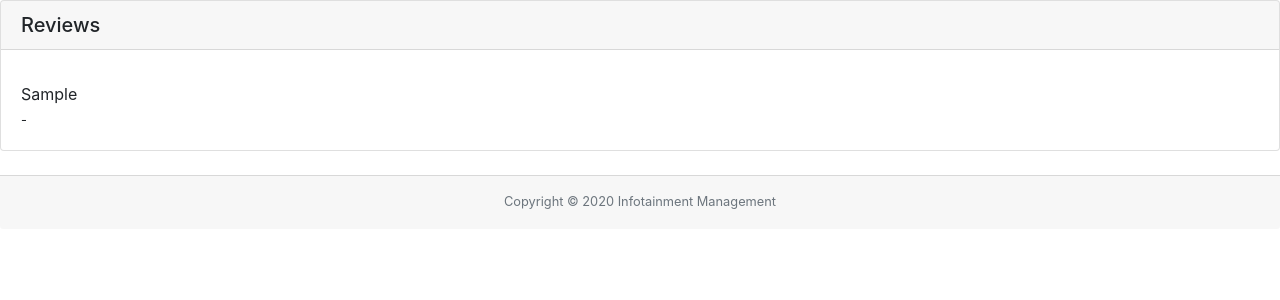
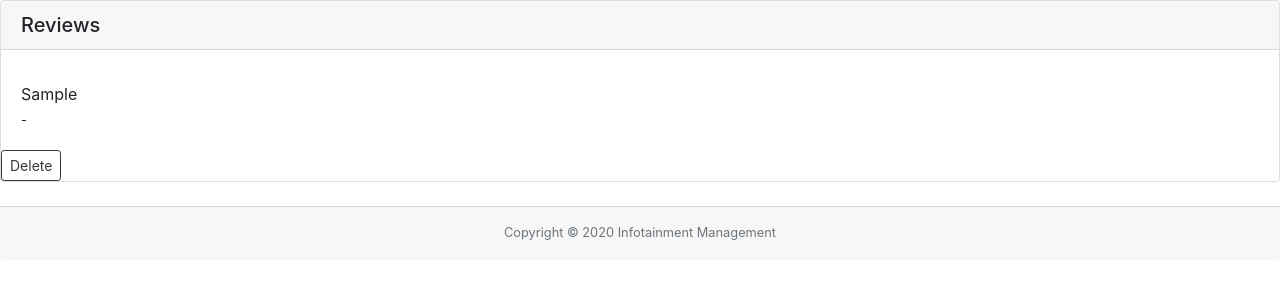
Before and after one commit to realshovanshah/InfotainmentWebApp, a Django app: page /details/ in a window 1280 px wide. Shown: the part 56-356 px from the top of the page. Run offline with Django 3.2, Linux system fonts and the light colour scheme; data comes from the database, SQL or seed files in the repository; both versions use the stored data as it was after the commit; tables that the repository leaves empty hold one stand-in row (values such as "Sample post"); some libraries are stand-ins or nearby versions.

Commit message:
Feedback

```diff
--- a/feedback/models.py
+++ b/feedback/models.py
@@ -6,8 +6,8 @@ from home.models import Show
 class Feedback(models.Model):
     # image = models.ForeignKey(Post,blank=True, on_delete=models.CASCADE )
     feedback_owner = models.ForeignKey(User, blank=True, on_delete=models.CASCADE, null=True)
-    feedback_show = models.ForeignKey(Show, on_delete=models.CASCADE, default=0)
-    feedback = models.TextField()
+    feedback_show = models.ForeignKey(Show, on_delete=models.CASCADE, default=0, null=True)
+    feedback = models.CharField(max_length = 255)
 
     # def save_comment(self):
     #     self.save()
--- a/feedback/templates/feedback/details.html
+++ b/feedback/templates/feedback/details.html
@@ -13,12 +13,9 @@
         <p class="card-text mb-0">{{f.feedback}}</p>
         <small class="card-text">- {{f.feedback_owner.username}}</small>
     </div>
+            <a href="{% url 'feedback:delete' f.pk %}"><button  class="btn btn-outline-dark btn-sm">Delete</button></a>
     {%endfor%}
 </div>
 {% endblock %}
 
 <!-- todo: feedback for diff shows, *permissions, feedback delete, url rest, rating, javascript/alert, fav ma user, fav added  -->
-<!-- <form method="POST" action=" url 'feedback:delete_feedback' f.pk  " class="mb-1">
-             csrf_token
-            <button type="submit" class="btn btn-outline-dark btn-sm">Delete</button>
-        </form> -->
--- a/feedback/templates/feedback/feedback.html
+++ b/feedback/templates/feedback/feedback.html
@@ -4,13 +4,15 @@
 <title>Reviews</title>
 
 {% block content %}
+<br>
 <div class="container">
     <div class="row">
         <div class="col-md-8">
             <form action="" method="POST" enctype="multipart/form-data">
                 {% csrf_token %}
+                <!-- <input type="hidden" name="tenzin" value="{{shows_id}}"> -->
                 {{form|crispy}}
-             <input type="submit" class="btn btn-success btn-lg" value="POST">
+             <input type="submit" class="btn btn-success btn-sm" value="POST">
             </form>
         </div>
     </div>
--- a/feedback/urls.py
+++ b/feedback/urls.py
@@ -7,7 +7,7 @@ from . import views
 app_name = "feedback"
 
 urlpatterns = [
-    path('feedback/', views.feedback, name='feedback'),
-    path('feedback/<int:pk>', views.delete_feedback, name='feedback'),
-    path('details/', views.show_feedback, name='details')
+    path('feedback/<int:pk>', views.feedback, name='feedback'),
+    path('delete/<int:pk>', views.delete_feedback, name='delete'),
+    path('details/', views.show_feedback, name='details'),
 ]
--- a/feedback/views.py
+++ b/feedback/views.py
@@ -14,10 +14,11 @@ def show_feedback(request):
     return render(request, "feedback/details.html", context={'feedback':feedback})
 
 
-def feedback(request):
+
+def feedback(request, pk):
     if request.method == 'POST':
         form = FeedbackForm(request.POST)
-        show=Show.objects.get(pk=request.user.id)
+        show=Show.objects.get(pk=pk)
         print(show)
         print(request.user.id)
         if form.is_valid():
@@ -35,7 +36,7 @@ def feedback(request):
     return render(request, 'feedback/feedback.html', {'form':form})
 
 
-def delete_feedback(request, pk=None):
+def delete_feedback(request, pk):
     feedback = Feedback.objects.get(pk=pk)
     feedback.delete()
-    return redirect('feedback:feedback')
+    return redirect('/details')
--- a/home/templates/home/home.html
+++ b/home/templates/home/home.html
@@ -19,7 +19,7 @@
                                 <a href="{{s.shows_Image.url}}" download class="card-link">Download</a>
                             </div>
                                 <div class="col pl-0">
-                                <a href="/feedback" class="card-link ">Give Feedback</a>
+                                <a href="/feedback/{{s.shows_id}}" class="card-link ">Give Feedback</a>
                                 </div>
                         </div>
                     </div>
@@ -56,6 +56,7 @@
                                 <a href="/details" class="card-link ">Reviews</a>
                     </div>
                 </div>
+            </div>
                 {% endif %}
             </div>
         </div>
```
Also changed, not shown: db.sqlite3, feedback/migrations/0002_auto_20200210_1504.py (added), media/shows/Screenshot_131.png (added).
